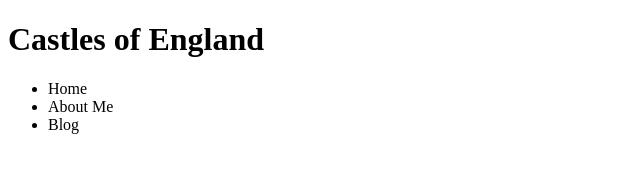
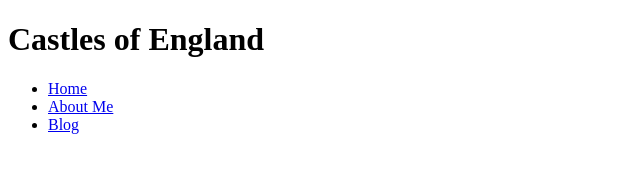
Before and after one commit to AudieRaymos/castles-blog, a plain HTML site: page index.html in a window 1280 px wide. Shown: the whole page, without its empty margins (0-640 px from the left). Drawn offline with Linux system fonts and the light colour scheme.

Commit message:
Added links to nav

```diff
--- a/index.html
+++ b/index.html
@@ -12,9 +12,9 @@
         <h1>Castles of England</h1>
         <nav>
             <ul>
-                <li>Home</li>
-                <li>About Me</li>
-                <li>Blog</li>
+                <li><a href="index.html">Home</a></li>
+                <li><a href="about.html">About Me</a></li>
+                <li><a href="blog.html">Blog</a></li>
             </ul>
         </nav>
     </header>
```
